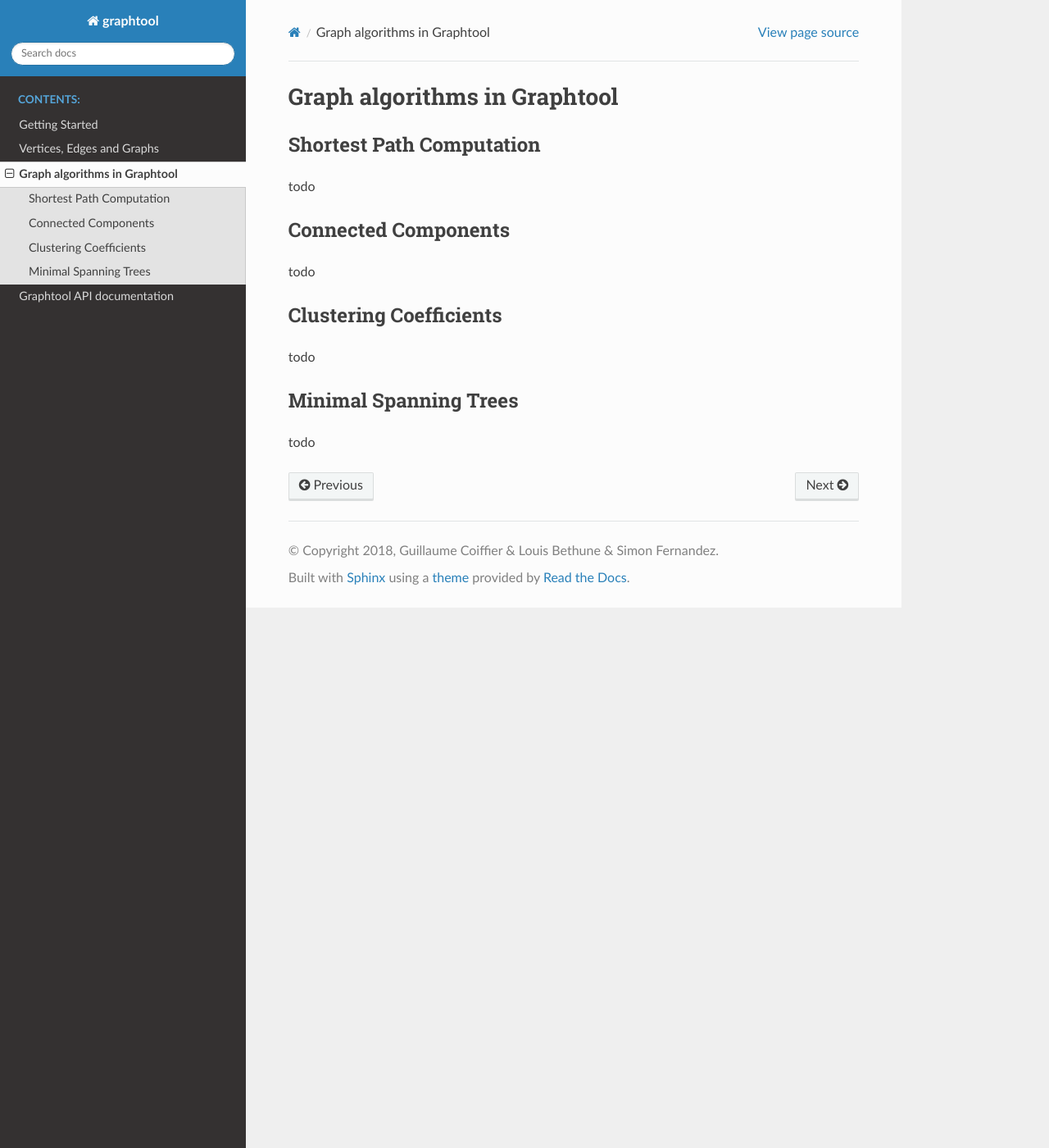
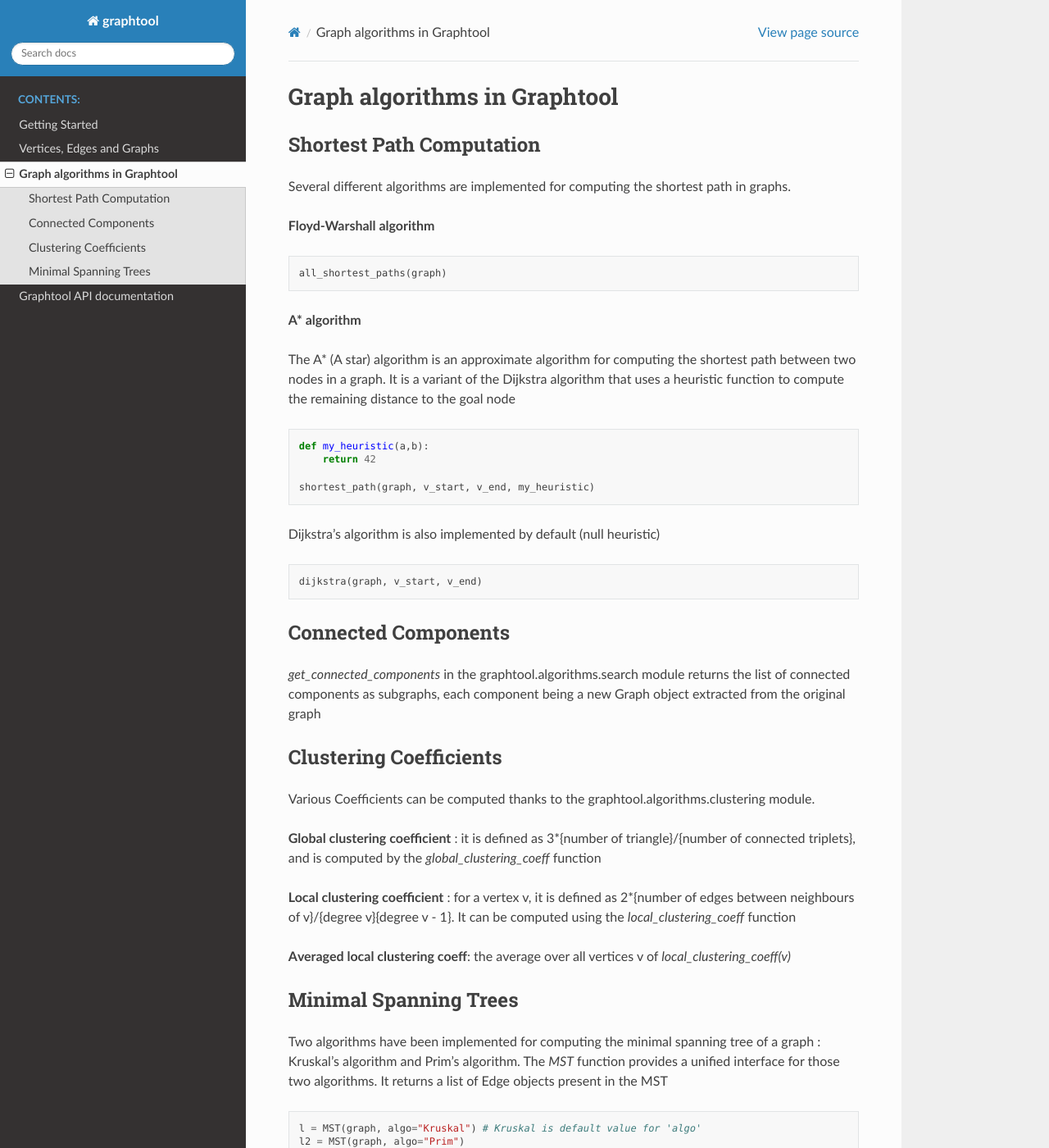
Before and after one commit to SimonLammer/graph_tools, a Sphinx documentation site: the page built from doc/algorithms.rst, in a window 1280 px wide and 1400 px high. Shown: the whole window at 82% size. Built offline with Sphinx 7.4.7 and the Read the Docs theme 2.0.0, drawn with Linux system fonts in a browser that asks for light colours; some of the changed text lies outside the part shown.

Commit message:
updated doc

```diff
--- a/doc/algorithms.rst
+++ b/doc/algorithms.rst
@@ -3,16 +3,52 @@ Graph algorithms in Graphtool
 
 Shortest Path Computation
 -------------------------
-todo
+
+Several different algorithms are implemented for computing the shortest path in graphs.
+
+**Floyd-Warshall algorithm** ::
+
+    all_shortest_paths(graph)
+
+
+**A* algorithm**
+
+The A* (A star) algorithm is an approximate algorithm for computing the shortest path between two nodes in a graph. It is a variant
+of the Dijkstra algorithm that uses a heuristic function to compute the remaining distance to the goal node ::
+
+    def my_heuristic(a,b):
+        return 42
+
+    shortest_path(graph, v_start, v_end, my_heuristic)
+
+Dijkstra's algorithm is also implemented by default (null heuristic) ::
+
+    dijkstra(graph, v_start, v_end)
+
 
 Connected Components
 --------------------
-todo
+
+`get_connected_components` in the graphtool.algorithms.search module returns the list of connected components as subgraphs, each component being a new Graph object extracted from the original graph
+
 
 Clustering Coefficients
 -----------------------
-todo
+
+Various Coefficients can be computed thanks to the graphtool.algorithms.clustering module.
+
+**Global clustering coefficient** : it is defined as 3*{number of triangle}/{number of connected triplets}, and is computed by the `global_clustering_coeff` function
+
+**Local clustering coefficient** : for a vertex v, it is defined as 2*{number of edges between neighbours of v}/{degree v}{degree v - 1}. It can be computed using the `local_clustering_coeff` function
+
+**Averaged local clustering coeff**: the average over all vertices v of `local_clustering_coeff(v)`
 
 Minimal Spanning Trees
 ----------------------
-todo
+
+Two algorithms have been implemented for computing the minimal spanning tree of a graph : Kruskal's algorithm and Prim's algorithm. The `MST` function provides a unified interface for those two algorithms. It returns a list of Edge objects present in the MST ::
+
+    l = MST(graph, algo="Kruskal") # Kruskal is default value for 'algo'
+    l2 = MST(graph, algo="Prim")
+
+The argument `algo` does not take capital letters into account, so that "Kruskal", "kruskal" and "KrUsKaL" will be recognized.
```
Also changed, not shown: 1 other file.
